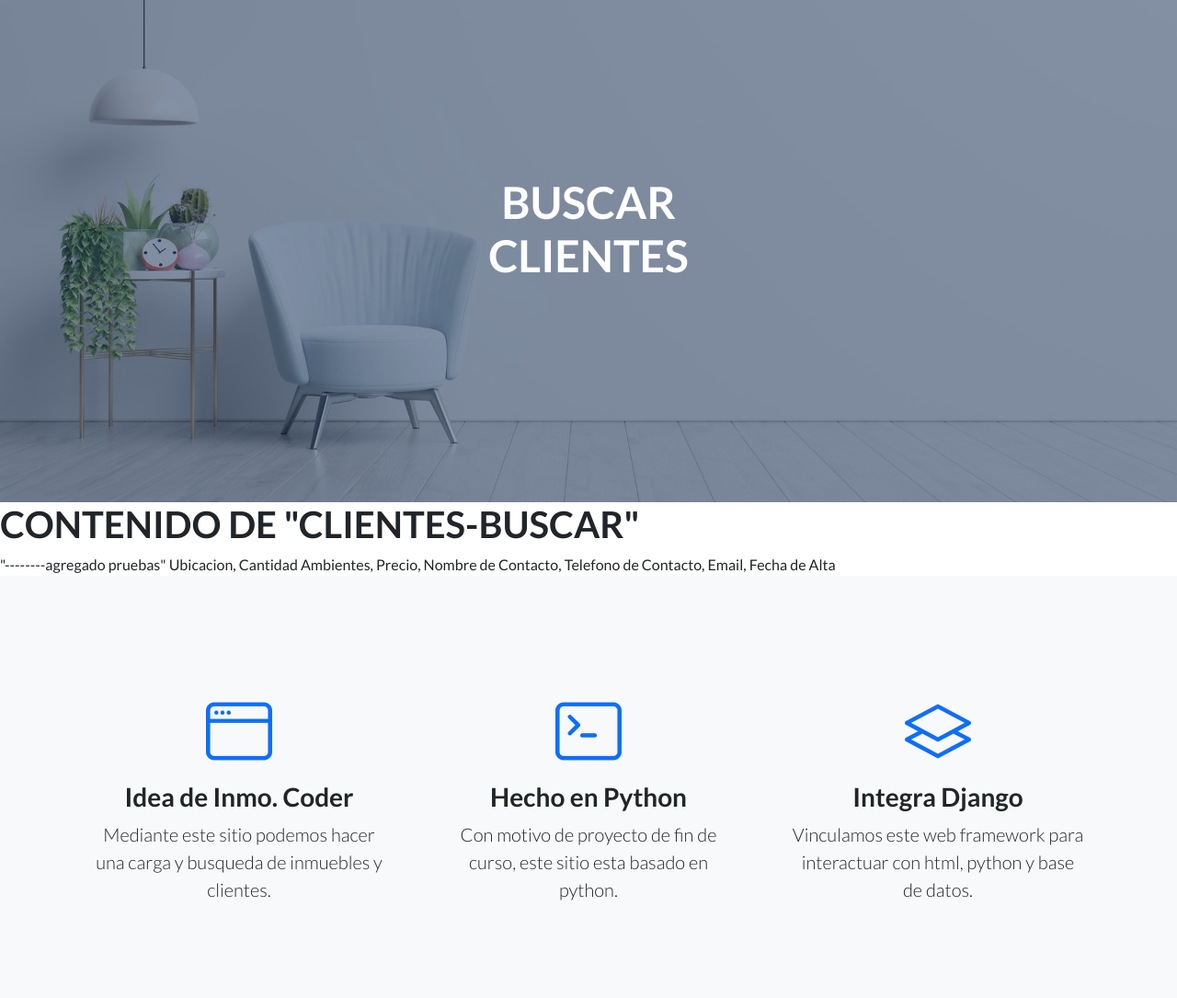
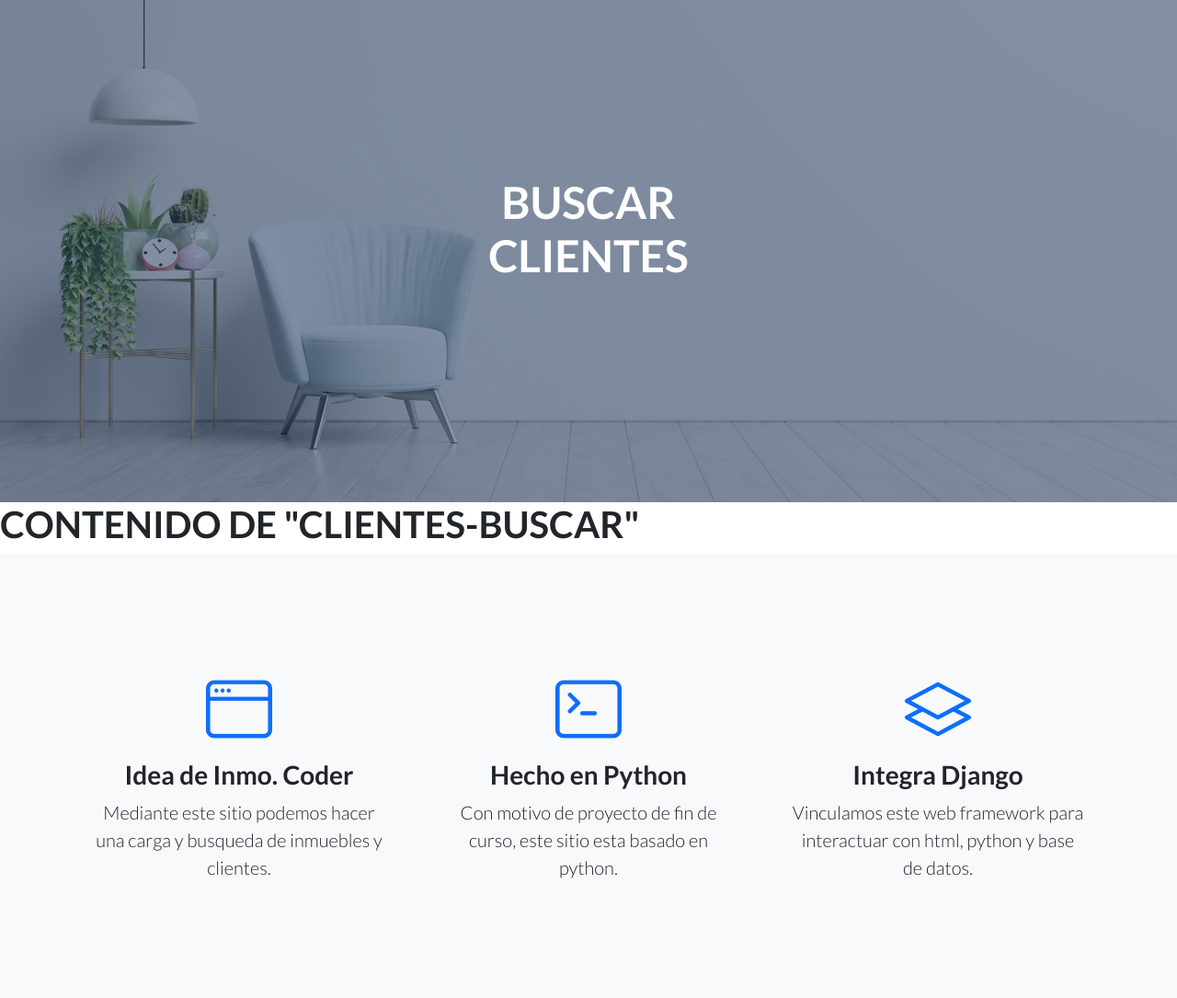
Before and after one commit to federicodalinger/Inmo_Coder, a Django app: page /Inmo_Coder_App/clientes_buscar/ in a window 1280 px wide. Shown: the part 117-1202 px from the top of the page at 92% size. Run offline with Django 4.2, Linux system fonts and the light colour scheme; parts of the project's set-up code (start-up, migrations or seed data) failed here and were passed over; some libraries are stand-ins or nearby versions.

Commit message:
modificacion titulos dinamicos

```diff
--- a/Inmo_Coder_App/templates/Inmo_Coder_App/casas_buscar.html
+++ b/Inmo_Coder_App/templates/Inmo_Coder_App/casas_buscar.html
@@ -10,7 +10,7 @@
 
 {% block contenido_que_cambia %}
 
-    <h1>CONTENIDO DE "CASAS-BUSCAR"</h1>
+    <h1> {{ cabecera }} </h1>
 
     <form action="{% url 'buscarcasa' %}" method="GET"> {% csrf_token %}
         <p>Ubicacion: <input label="Ubicacion" type="text" name="ubicacion" id="ubicacion"></p>
--- a/Inmo_Coder_App/templates/Inmo_Coder_App/clientes_buscar.html
+++ b/Inmo_Coder_App/templates/Inmo_Coder_App/clientes_buscar.html
@@ -11,13 +11,7 @@
 {% block contenido_que_cambia %}
 
     <h1>CONTENIDO DE "CLIENTES-BUSCAR"</h1>
-"--------agregado pruebas"
-    <h8>Ubicacion, Cantidad Ambientes, Precio, Nombre de Contacto, Telefono de Contacto, Email, Fecha de Alta</h2><br>
 
-        {% for temp in ubicacion %}
 
-            <h12>{{ temp.ubicacion }}, {{ temp.ambientes }}, ${{ temp.precio }} , {{ temp.contacto_nombre }}, {{ temp.telefono_contacto}}, {{ temp.contacto_email }} , {{ temp.fecha_de_alta }} </h3><br>
-
-        {% endfor %}
 
 {% endblock %}
--- a/Inmo_Coder_App/templates/Inmo_Coder_App/departamentos_buscar.html
+++ b/Inmo_Coder_App/templates/Inmo_Coder_App/departamentos_buscar.html
@@ -10,7 +10,7 @@
 
 {% block contenido_que_cambia %}
 
-    <h1>CONTENIDO DE "DEPARTAMENTOS-BUSCAR"</h1>
+    <h1>  {{ cabecera }} </h1>
 
     <form action="{% url 'buscardepto' %}" method="GET"> {% csrf_token %}
         <p>Ubicacion: <input label="Ubicacion" type="text" name="ubicacion" id="ubicacion"></p>
--- a/Inmo_Coder_App/views.py
+++ b/Inmo_Coder_App/views.py
@@ -39,15 +39,15 @@ def casas_cargar (request):
 #############################################################################
 
 def casas_buscar (request):
-
-    return render (request, "Inmo_Coder_App/templates/Inmo_Coder_App/casas_buscar.html")
+    cabecera="Busqueda Casas"
+    return render (request, "Inmo_Coder_App/templates/Inmo_Coder_App/casas_buscar.html",{"cabecera":cabecera})
 
 def buscarcasa(request):
     respuesta=request.GET.get('ubicacion')
     casas = Casas.objects.filter(ubicacion=respuesta)
     titulo="Ubicacion, Cantidad Ambientes, Precio, Nombre de Contacto, Telefono de Contacto, Email, Fecha de Alta"
-    #return render(request, "Inmo_Coder_App/templates/Inmo_Coder_App/resultado_casas.html", {"ubicacion":casas})
-    return render(request, "Inmo_Coder_App/templates/Inmo_Coder_App/casas_buscar.html",{"titulo":titulo,"ubicacion":casas})
+    cabecera="Resultado Busqueda Casas"
+    return render(request, "Inmo_Coder_App/templates/Inmo_Coder_App/casas_buscar.html",{"cabecera":cabecera,"titulo":titulo,"ubicacion":casas})
     #return HttpResponse(f"Casas con la ubicacion en: {respuesta}")
 
 
@@ -79,16 +79,17 @@ def departamentos_cargar (request):
 ################################################################
 
 def departamentos_buscar (request):
-    return render (request, "Inmo_Coder_App/departamentos_buscar.html")
+    cabecera="Busqueda Departamentos"
+    return render (request, "Inmo_Coder_App/departamentos_buscar.html",{"cabecera":cabecera})
 
 def buscardepto(request):
     respuesta=request.GET.get('ubicacion')
     depto = Departamentos.objects.filter(ubicacion=respuesta)
-
+    cabecera="Resultado Busqueda Departamentos"
     #return render(request, "Inmo_Coder_App/templates/Inmo_Coder_App/resultado_deptos.html", {"ubicacion":depto})
     titulo="Ubicacion, Cantidad Ambientes, Precio, Nombre de Contacto, Telefono de Contacto, Email, Fecha de Alta"
 
-    return render(request, "Inmo_Coder_App/departamentos_buscar.html",{"titulo":titulo,"ubicacion":depto})
+    return render(request, "Inmo_Coder_App/departamentos_buscar.html",{"cabecera":cabecera,"titulo":titulo,"ubicacion":depto})
 
 ################# Views referida a COCHERAS: ################
 def cocheras_cargar (request):
```
